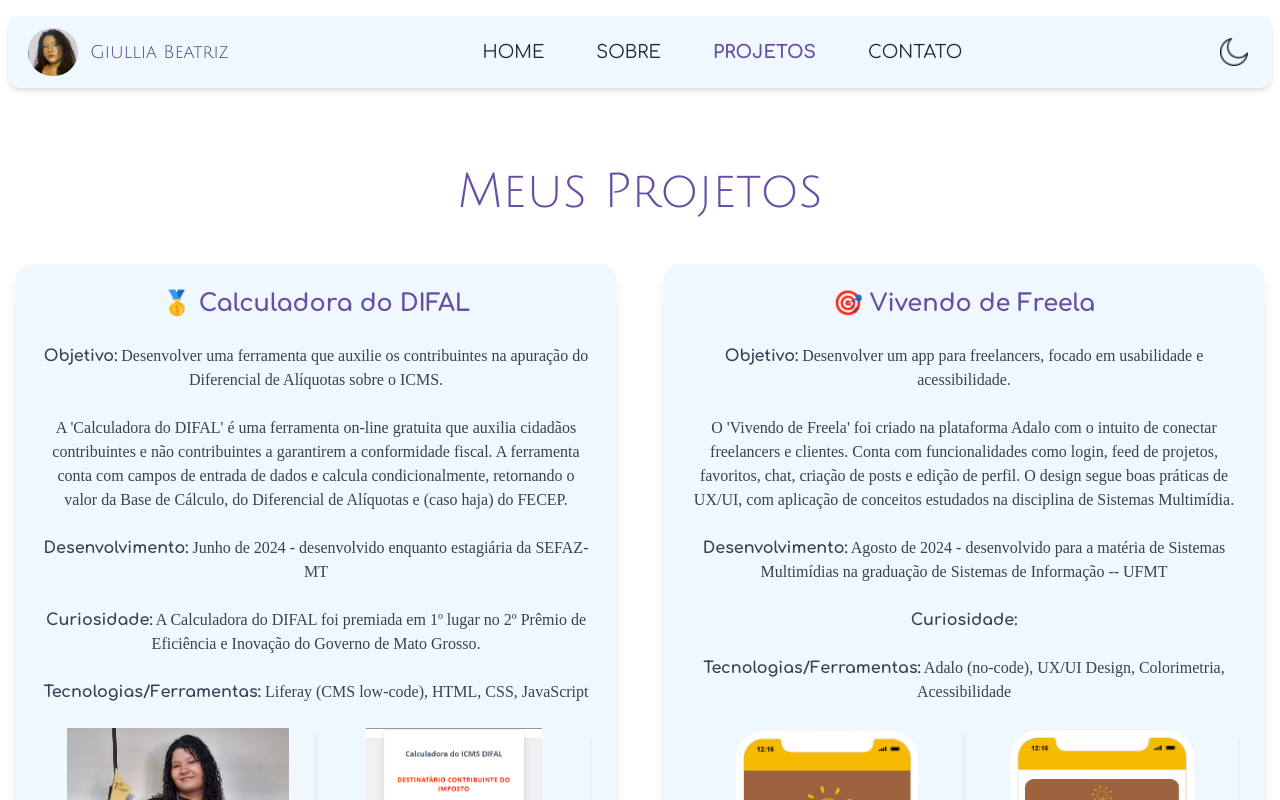
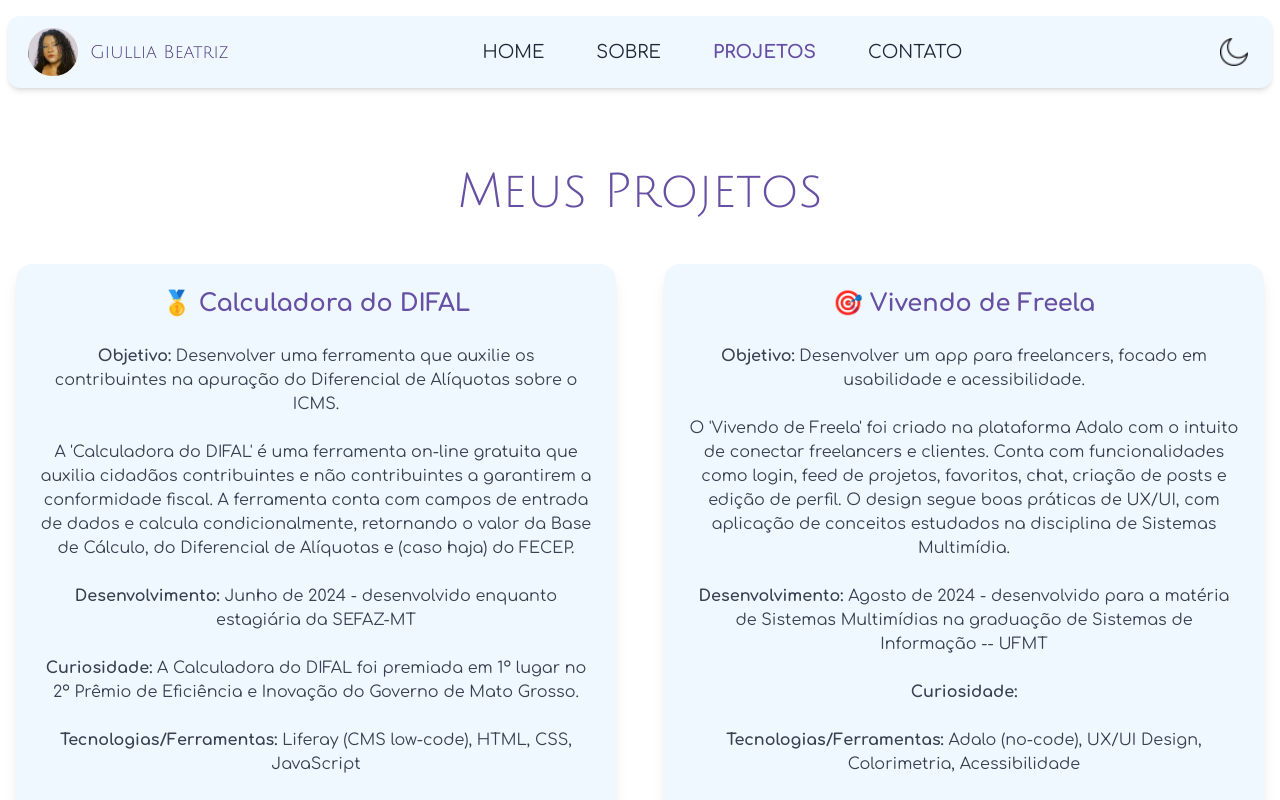
Before and after one commit to giulliabeatriz/portfolio, a React (Vite) app: page /projetos in a window 1280 px wide. Shown: the top 800 px of the page. Built offline with nearby package versions, Linux system fonts and the light colour scheme.

Commit message:
[fix/style]: alteração da fonte de corpo

```diff
--- a/src/components/Projetos/ProjetoCard.jsx
+++ b/src/components/Projetos/ProjetoCard.jsx
@@ -23,25 +23,25 @@ const ProjetoCard = ({
 
       <p className="text-gray-700 dark:text-gray-300 font-sans">
         <strong>Objetivo:</strong>
-        <span className="font-corpo"> {objetivo}</span>
+        <span> {objetivo}</span>
       </p>
       <p className="text-gray-700 dark:text-gray-300 font-sans">
-        <span className="font-corpo"> {descricao}</span>
+        <span> {descricao}</span>
       </p>
 
       <p className="text-gray-700 dark:text-gray-300">
         <strong className="">Desenvolvimento:</strong>
-        <span className="font-corpo"> {data}</span>
+        <span> {data}</span>
       </p>
 
       <p className="text-gray-700 dark:text-gray-300">
         <strong className="">Curiosidade:</strong>
-        <span className="font-corpo"> {curiosidade}</span>
+        <span> {curiosidade}</span>
       </p>
 
       <p className="text-gray-700 dark:text-gray-300">
         <strong className="">Tecnologias/Ferramentas:</strong>
-        <span className="font-corpo"> {tecnologias}</span>
+        <span> {tecnologias}</span>
       </p>
 
       {imagens && imagens.length > 0 && (
```
